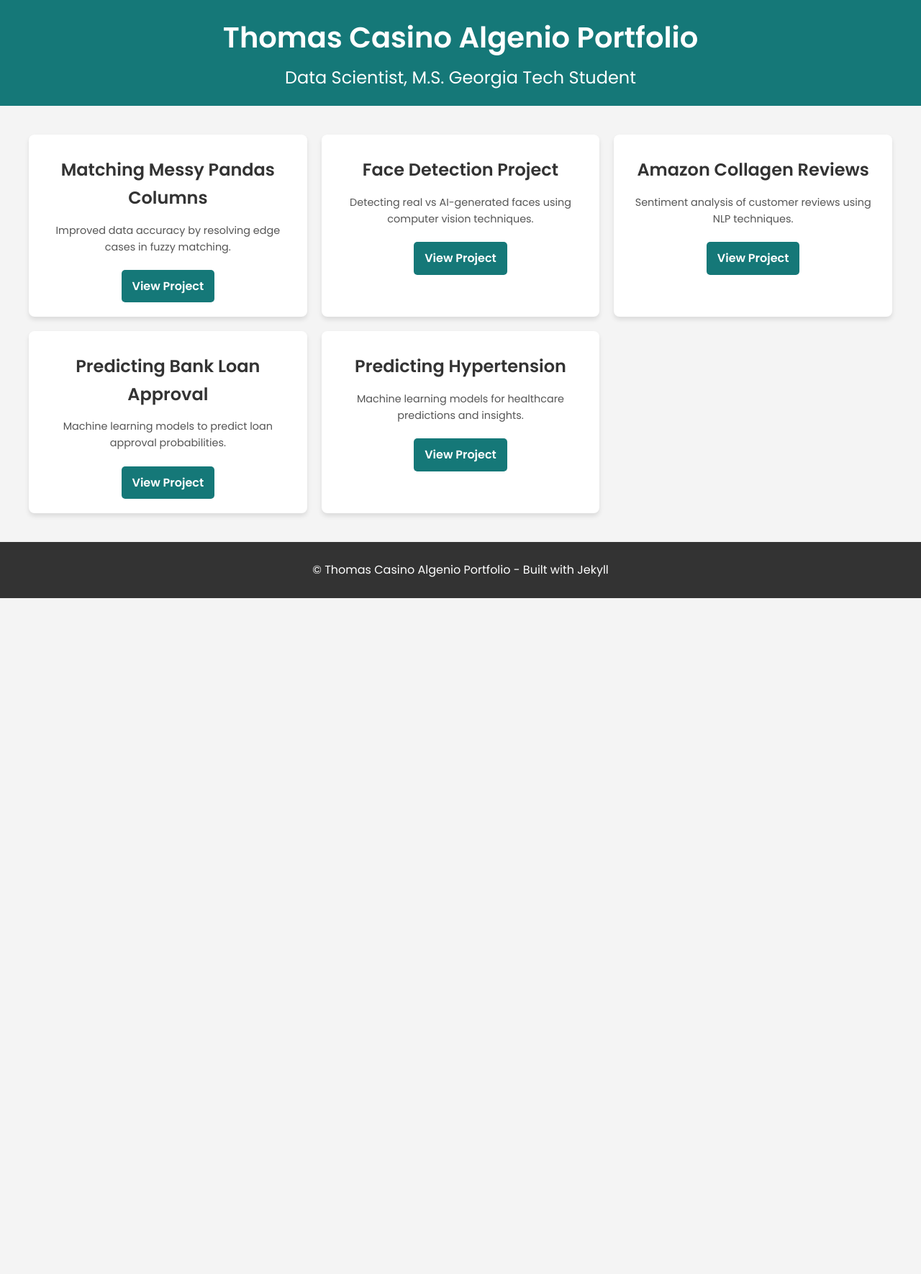
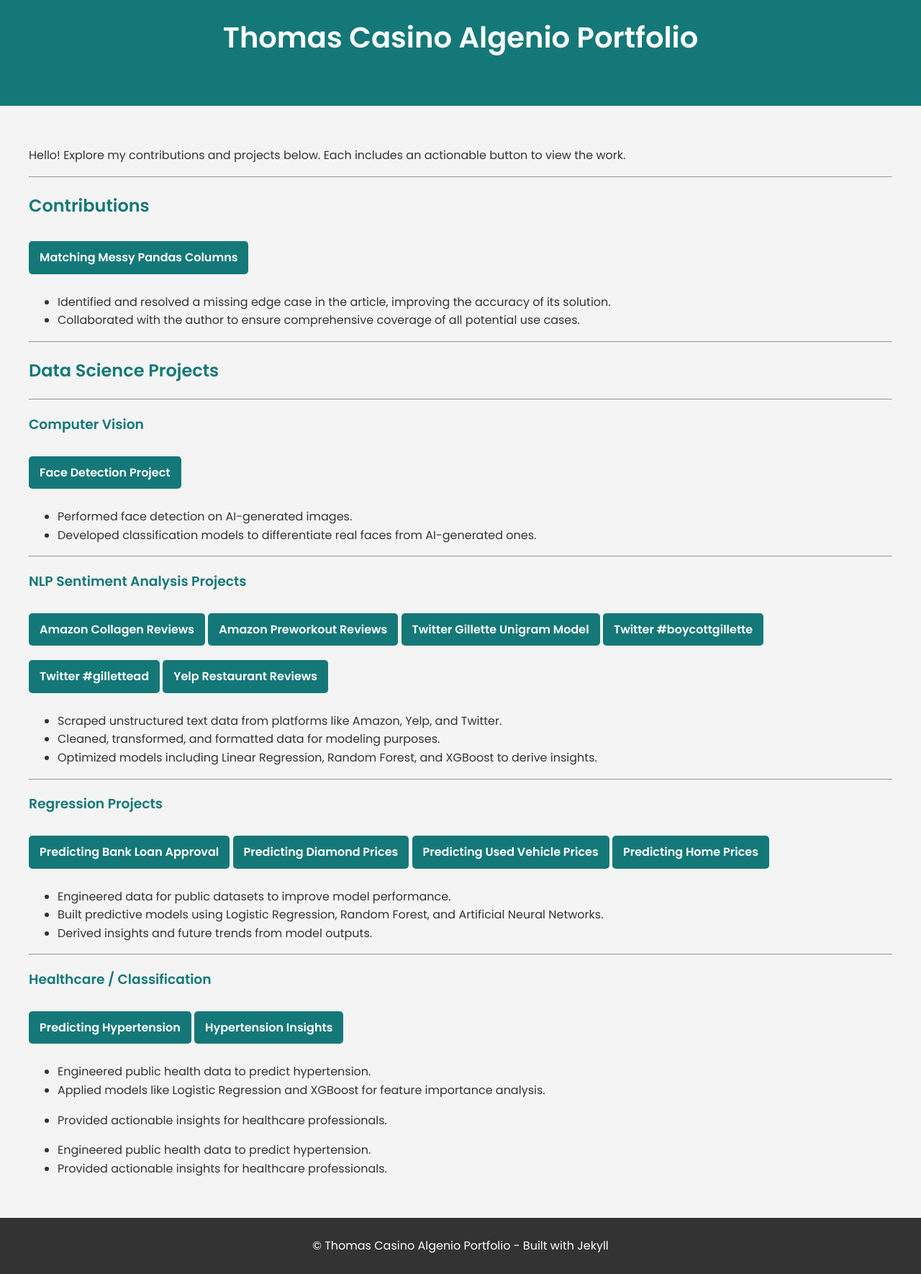
Before and after one commit to thomasalgenio/Thomas_Portfolio, a Jekyll site: the page built from README.md, in a window 1280 px wide. Shown: the whole page at 72% size. Built offline with Jekyll 4.4.1, drawn with Linux system fonts in a browser that asks for light colours; our own code applies the rules of GitHub Pages for plain Markdown files; before the commit the page ends 900 px from its top, so only the background shows below that.

Commit message:
Update default.html

```diff
--- a/_layouts/default.html
+++ b/_layouts/default.html
@@ -39,48 +38,21 @@
         padding: 20px;
       }
 
-      .projects {
-        display: grid;
-        gap: 20px;
-        grid-template-columns: repeat(auto-fit, minmax(300px, 1fr));
-      }
-
-      .project-card {
-        background: white;
-        border-radius: 8px;
-        box-shadow: 0 4px 6px rgba(0, 0, 0, 0.1);
-        padding: 20px;
-        text-align: center;
-        transition: transform 0.2s;
-      }
-
-      .project-card:hover {
-        transform: translateY(-5px);
-      }
-
-      .project-card h3 {
-        font-size: 1.5rem;
+      /* Project Buttons */
+      .projects a.btn {
+        display: inline-block;
         margin: 10px 0;
-      }
-
-      .project-card p {
-        font-size: 0.9rem;
-        color: #555;
-        margin-bottom: 20px;
-      }
-
-      .btn {
-        display: inline-block;
         padding: 10px 15px;
         background-color: #157878;
         color: white;
         text-decoration: none;
         border-radius: 5px;
         font-weight: bold;
+        text-align: center;
         transition: background-color 0.3s;
       }
 
-      .btn:hover {
+      .projects a.btn:hover {
         background-color: #104f5b;
       }
 
@@ -92,10 +64,13 @@
         margin-top: 20px;
       }
 
-      @media (max-width: 768px) {
-        header h1 {
-          font-size: 2rem;
-        }
+      /* Ensure Readable Spacing */
+      section {
+        margin-bottom: 20px;
+      }
+
+      h2, h3 {
+        color: #157878;
       }
     </style>
   </head>
@@ -106,37 +81,10 @@
     </header>
 
     <main>
-      <section class="projects">
-        <div class="project-card">
-          <h3>Matching Messy Pandas Columns</h3>
-          <p>Improved data accuracy by resolving edge cases in fuzzy matching.</p>
-          <a href="https://medium.com/analytics-vidhya/matching-messy-pandas-columns-with-fuzzywuzzy-4adda6c7994f" class="btn">View Project</a>
-        </div>
-
-        <div class="project-card">
-          <h3>Face Detection Project</h3>
-          <p>Detecting real vs AI-generated faces using computer vision techniques.</p>
-          <a href="https://github.com/thomasalgenio/Sample_Projects/tree/main/Face_Detection_on_AI_Generated_Images" class="btn">View Project</a>
-        </div>
-
-        <div class="project-card">
-          <h3>Amazon Collagen Reviews</h3>
-          <p>Sentiment analysis of customer reviews using NLP techniques.</p>
-          <a href="https://github.com/thomasalgenio/Sample_Projects/tree/main/NLP_Sentiment_Analysis_Amazon" class="btn">View Project</a>
-        </div>
-
-        <div class="project-card">
-          <h3>Predicting Bank Loan Approval</h3>
-          <p>Machine learning models to predict loan approval probabilities.</p>
-          <a href="https://github.com/thomasalgenio/Sample_Projects/tree/263caf5c4e4587d46c72187b9081874bf19cf1c5/Bank_Loan_Prediction" class="btn">View Project</a>
-        </div>
-
-        <div class="project-card">
-          <h3>Predicting Hypertension</h3>
-          <p>Machine learning models for healthcare predictions and insights.</p>
-          <a href="https://github.com/thomasalgenio/Sample_Projects/tree/263caf5c4e4587d46c72187b9081874bf19cf1c5/Hypertension_Prediction" class="btn">View Project</a>
-        </div>
-      </section>
+      <!-- Dynamically Render All Markdown Content -->
+      <div class="content">
+        {{ content }}
+      </div>
     </main>
 
     <footer>
```
Also changed, not shown: other parts of _layouts/default.html (+0 -1 lines).
